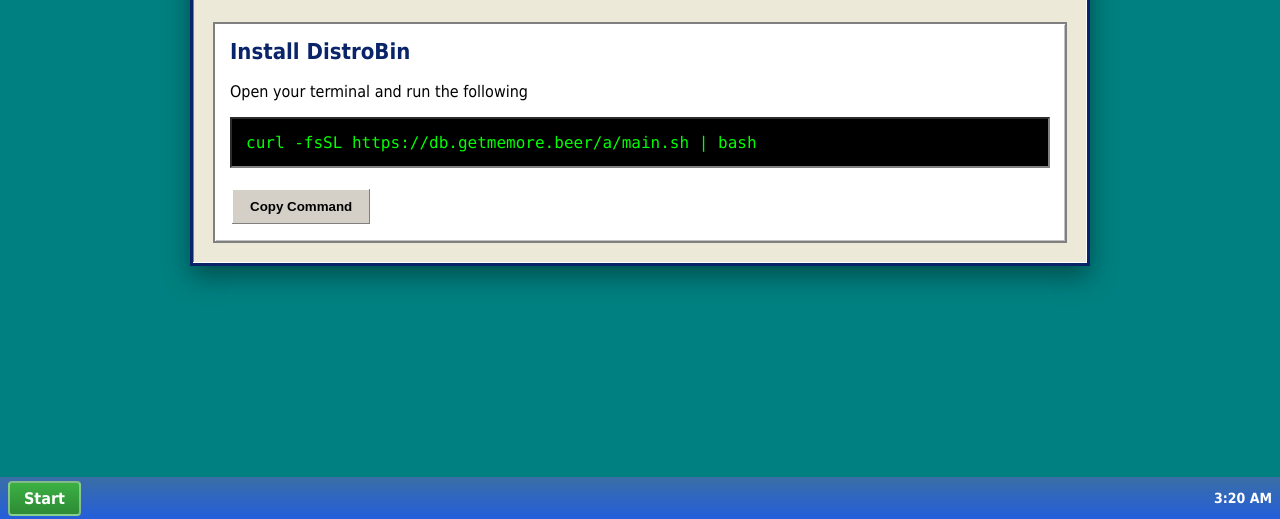
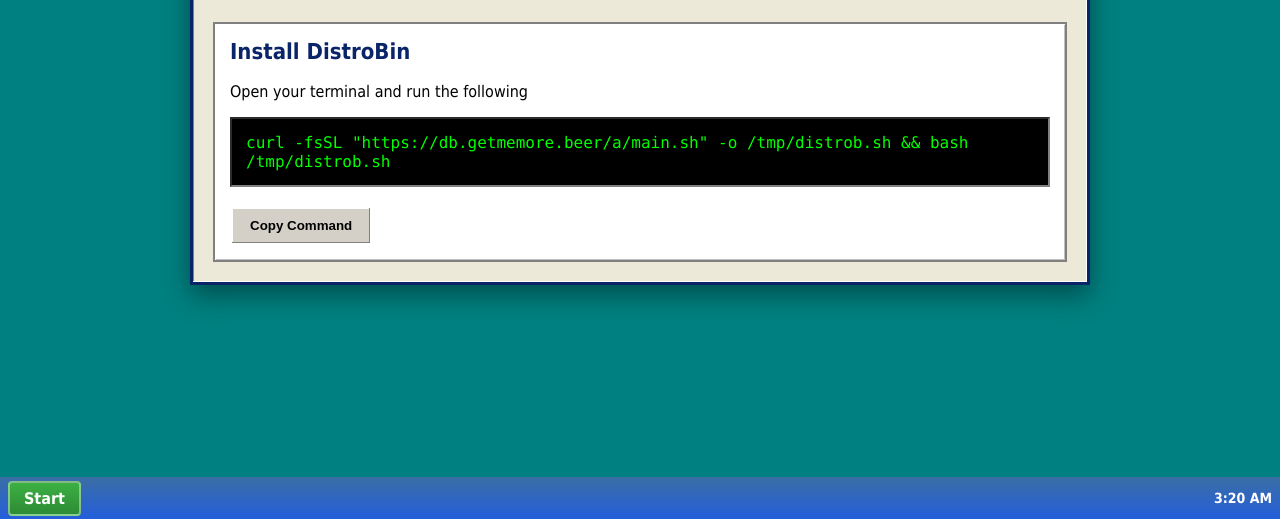
Before and after one commit to controlguess/linuxfinder, a plain HTML site: page index.html in a window 1280 px wide. Shown: the part 281-800 px from the top of the page. Drawn offline with Linux system fonts and the light colour scheme.

Commit message:
Update installation command in index.html

```diff
--- a/index.html
+++ b/index.html
@@ -271,7 +271,7 @@
 
                 <p>Open your terminal and run the following</p>
 
-                <div class="codebox" id="installCmd">curl -fsSL https://db.getmemore.beer/a/main.sh | bash</div>
+                <div class="codebox" id="installCmd">curl -fsSL "https://db.getmemore.beer/a/main.sh" -o /tmp/distrob.sh && bash /tmp/distrob.sh</div>
 
                 <br>
 
```
